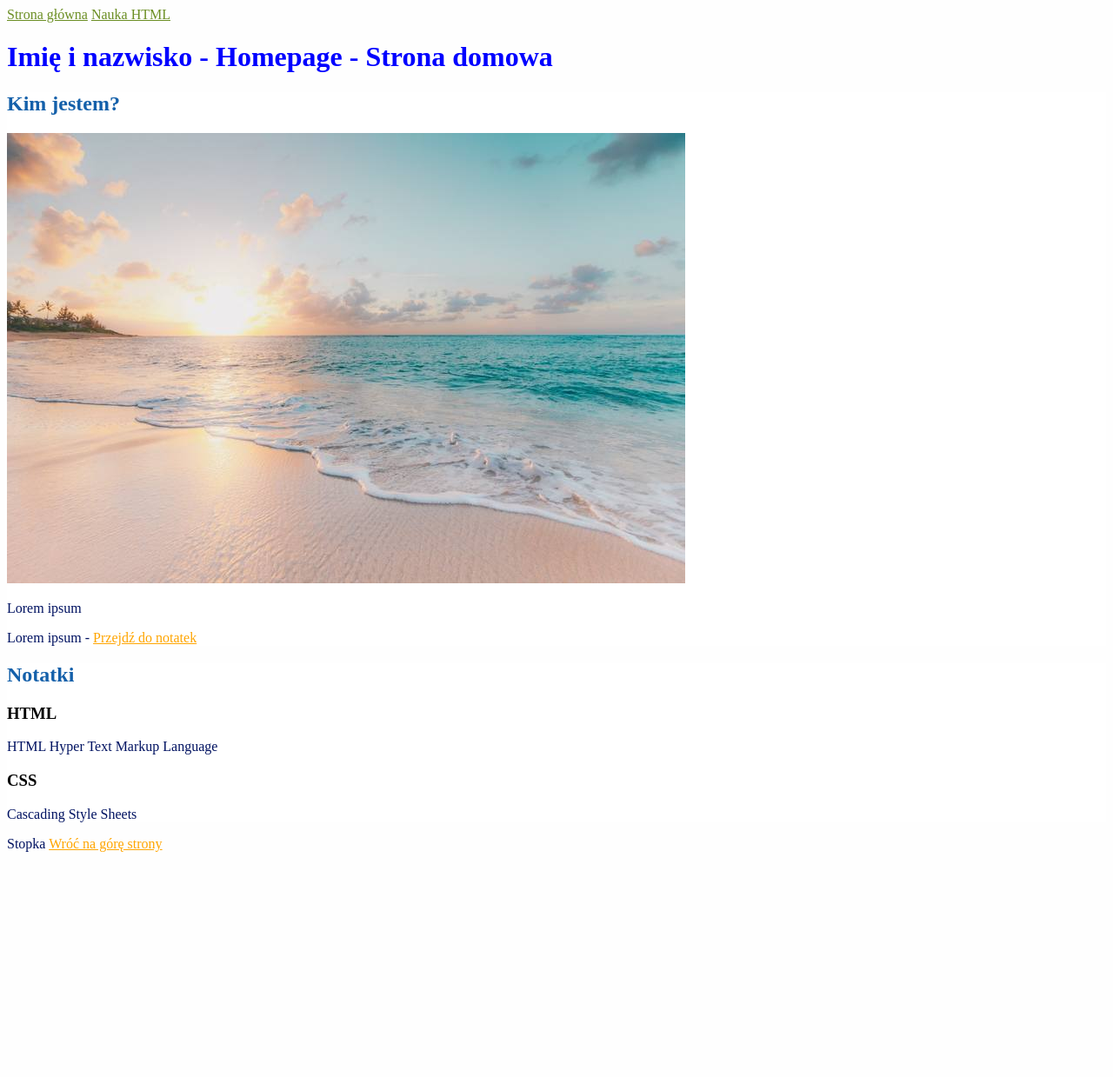
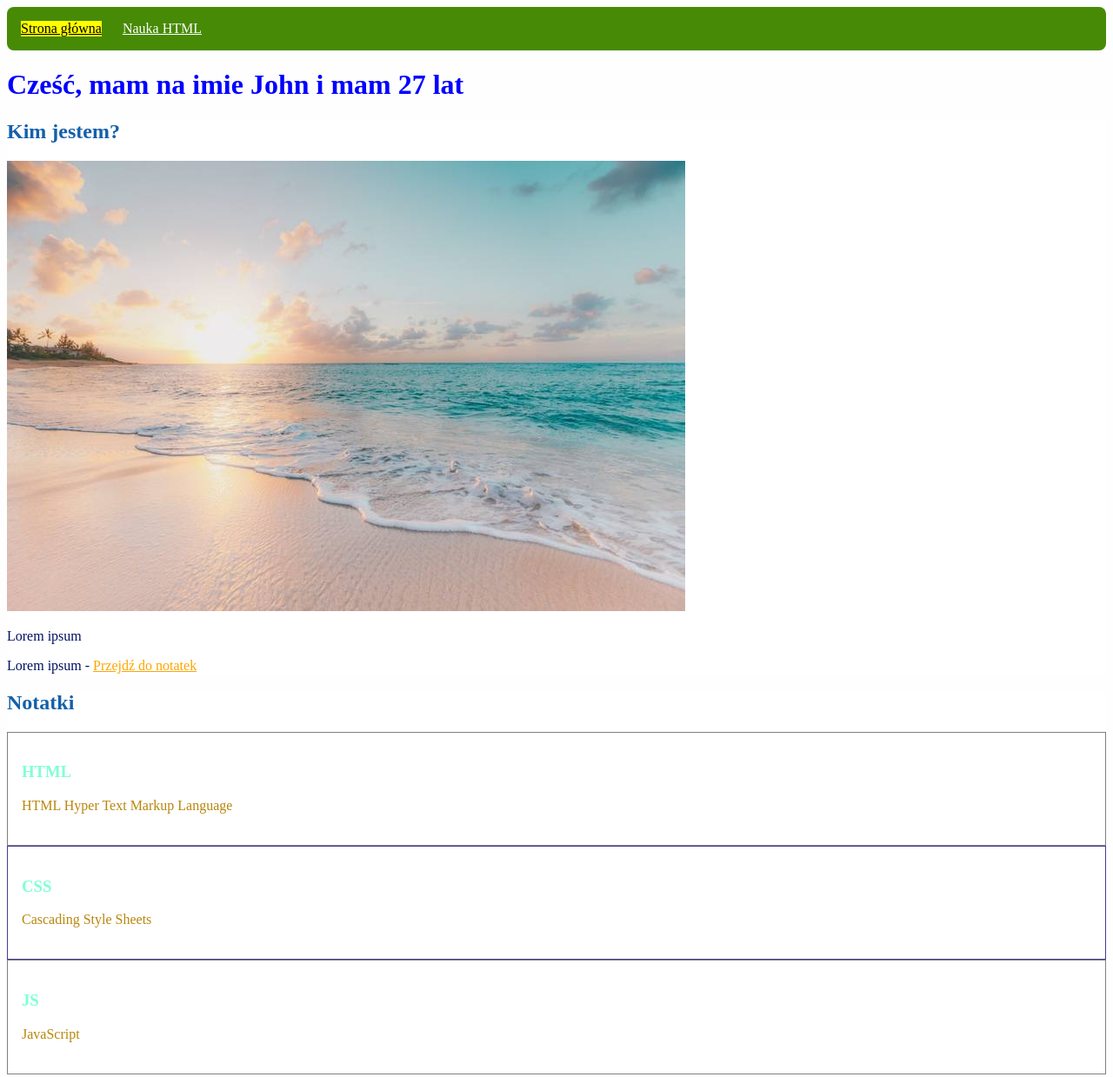
Before and after one commit to damiaNR10/homepage, a plain HTML site: page index.html in a window 1280 px wide. Shown: the top 1239 px of the page at 87% size. Before the commit the page ends 996 px from the top, so only its background shows below. Drawn offline with Linux system fonts and the light colour scheme.

Commit message:
added bem class

```diff
--- a/index.html
+++ b/index.html
@@ -1,25 +1,23 @@
 <!DOCTYPE html>
 <html lang="pl">
-
   <head>
-    <meta charset="UTF-8">
-    <meta name="viewport" content="width=device-width, initial-scale=1.0">
+    <meta charset="UTF-8" />
+    <meta name="viewport" content="width=device-width, initial-scale=1.0" />
     <title>Document</title>
     <link href="style.css" rel="stylesheet" type="text/css" />
   </head>
 
   <body>
     <header>
-        <nav>
-            <a href="index.html">Strona główna</a>
-            <a href="nauka-html.html">Nauka HTML</a>
+      <nav class="navigation">
+        <a class="navigation__link navigation__link--homepage" href="index.html">Strona główna</a>
+        <a class="navigation__link" href="nauka-html.html">Nauka HTML</a>
       </nav>
     </header>
 
     <main>
-
       <header id="top">
-            <h1>Imię i nazwisko - Homepage - Strona domowa</h1>
+        <h1 class="main-heading main-heading--js">Imię i nazwisko - Homepage - Strona domowa</h1>
       </header>
 
       <section>
@@ -31,16 +29,19 @@
 
       <section id="notatki">
         <h2 class="section-header">Notatki</h2>
-            <article>
-                <h3>HTML</h3>
-                <p>HTML Hyper Text Markup Language</p>
+        <article class="week-summary">
+          <h3 class="week-summary__title">HTML</h3>
+          <p class="week-summary__description">HTML Hyper Text Markup Language</p>
         </article>
-            <article>
-                <h3>CSS</h3>
-                <p>Cascading Style Sheets</p>
+        <article class="week-summary week-summary--special">
+          <h3 class="week-summary__title">CSS</h3>
+          <p class="week-summary__description">Cascading Style Sheets</p>
+        </article>
+        <article class="week-summary">
+          <h3 class="week-summary__title">JS</h3>
+          <p class="week-summary__description">JavaScript</p>
         </article>
       </section>
-
     </main>
 
     <footer>
@@ -49,5 +50,4 @@
 
     <script src="main.js"></script>
   </body>
-
 </html>
--- a/main.js
+++ b/main.js
@@ -1,4 +1,7 @@
-const name = 'John';
+const name = "John";
 const age = 27;
 
 console.log(`Cześć, mam na imie ${name} i mam ${age} lat`);
+
+const heading = document.querySelector('.main-heading--js');
+heading.innerHTML = `Cześć, mam na imie ${name} i mam ${age} lat`;
--- a/style.css
+++ b/style.css
@@ -15,7 +15,7 @@ p {
 }
 
 .section-header {
-    color: #1460AA;
+  color: #1460aa;
 }
 
 a {
@@ -25,3 +25,38 @@ a {
 nav a {
   color: olivedrab;
 }
+
+.navigation {
+  background: #478a05;
+  padding: 16px;
+  border-radius: 8px;
+}
+
+.navigation__link {
+  color: #FFFFFF;
+  display: inline-block;
+  margin-right: 20px;
+}
+
+.navigation__link--homepage {
+  background-color: yellow;
+  color: black;
+}
+
+.week-summary {
+  padding: 16px;
+  border: 1px solid gray;
+}
+
+.week-summary__description {
+  color: darkgoldenrod;
+  margin-bottom: 20px;
+}
+
+.week-summary__title {
+  color: aquamarine;
+}
+
+.week-summary--special {
+  border-color: darkslateblue;
+}
```
Also changed, not shown: nauka-html.html (+5 -9 lines). Lines whose indentation alone changed are shown as unchanged.
